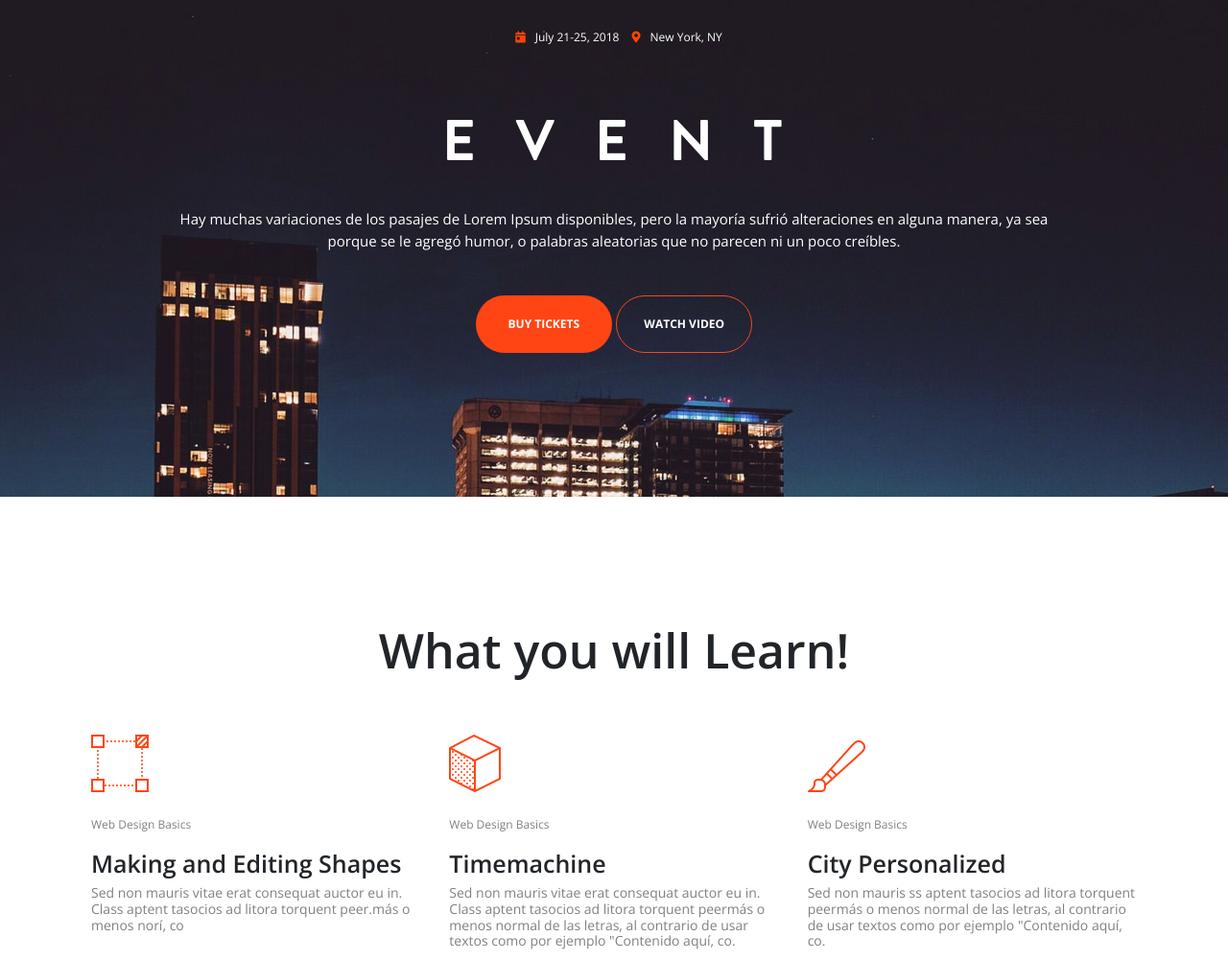
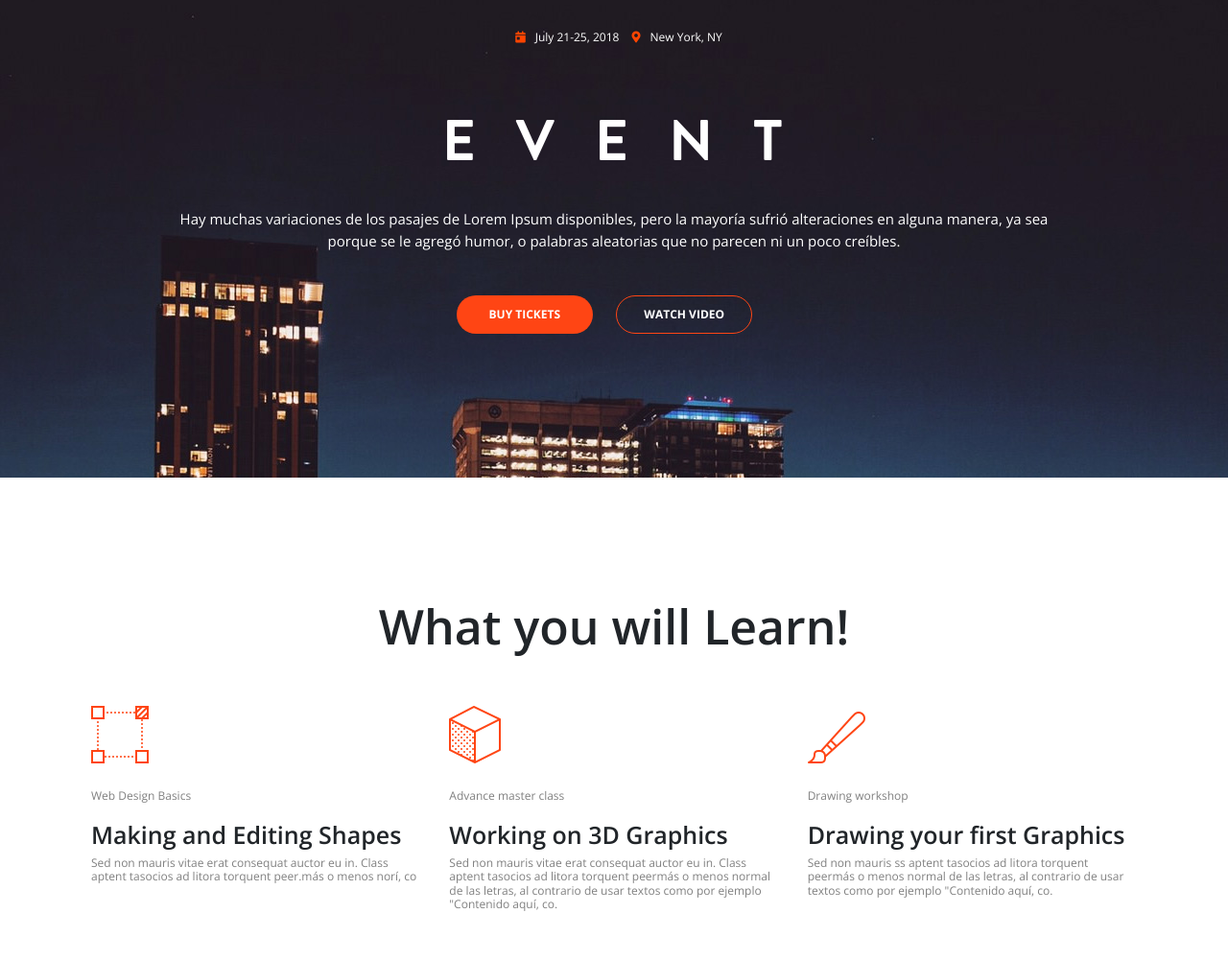
Before and after one commit to josevilla29/Prueba-intensa, a plain HTML site: page index.html in a window 1280 px wide. Shown: the part 147-1148 px from the top of the page at 96% size. Drawn offline with nearby package versions, Linux system fonts and the light colour scheme.

Commit message:
Add files via upload

```diff
--- a/css/style.css
+++ b/css/style.css
@@ -57,8 +57,9 @@ body{
 }
 
 .btn-action{
-	padding: 10;
+	padding: 10px;
 	width: 15%;
+	margin-right: 20px;
 }
 
 #learn{
@@ -66,7 +67,7 @@ body{
 }
 
 #learn h1{
-	padding: 50px;
+	padding: 45px;
 	text-align: center;
 	font-weight: 600;
 	font-size: 50px;
@@ -88,7 +89,7 @@ body{
 }
 
 #learn h6{
-	font-size: 14px;
+	font-size: 12px;
 	color: grey;
 }
 
@@ -103,7 +104,7 @@ body{
 #numbers h2{
 	color: orangered;
 	font-weight: 700;
-	font-size: 70px;
+	font-size: 80px;
 	text-align: center;
 }
 
--- a/index.html
+++ b/index.html
@@ -104,8 +104,8 @@
 
 				<article class="col-md-4 col-sm-8 col-xs-12">
 				<img src="img/icon-02.png" class="img-fluid">
-				<p>Web Design Basics</p>
-				<h2>Timemachine </h2>
+				<p>Advance master class</p>
+				<h2>Working on 3D Graphics </h2>
 				<h6>Sed non mauris vitae erat consequat auctor eu in. Class aptent tasocios ad litora torquent peermás o menos normal de las letras, al contrario de usar textos como por ejemplo "Contenido aquí, co.</h6>
 				</article>
 
@@ -113,8 +113,8 @@
 
 				<article class="col-md-4 col-sm-8 col-xs-12">
 				<img src="img/icon-03.png" class="img-fluid">
-				<p>Web Design Basics</p>
-				<h2>City Personalized</h2>
+				<p>Drawing workshop</p>
+				<h2>Drawing your first Graphics</h2>
 				<h6>Sed non mauris ss aptent tasocios ad litora torquent peermás o menos normal de las letras, al contrario de usar textos como por ejemplo "Contenido aquí, co.</h6>
 
 			   </article>
@@ -336,7 +336,7 @@
 
 	<div class="container">
 		<img src="img/logo-footer.png" class="img-fluid">
-		<p>Register &copy 2019-Velveth García</p>
+		<p>Register &copy 2019-José Sevilla</p>
 
 		</div>
 
```
